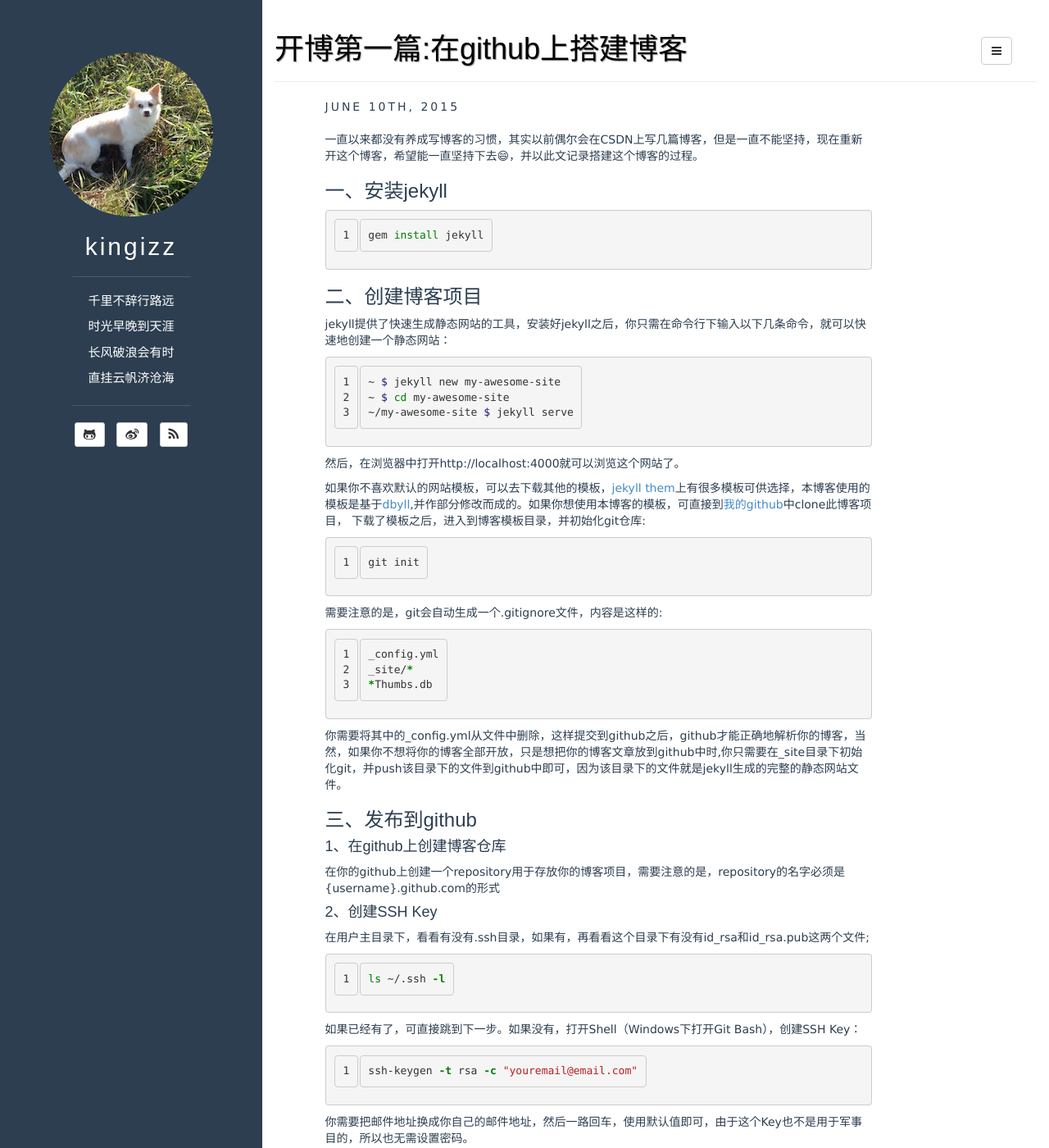
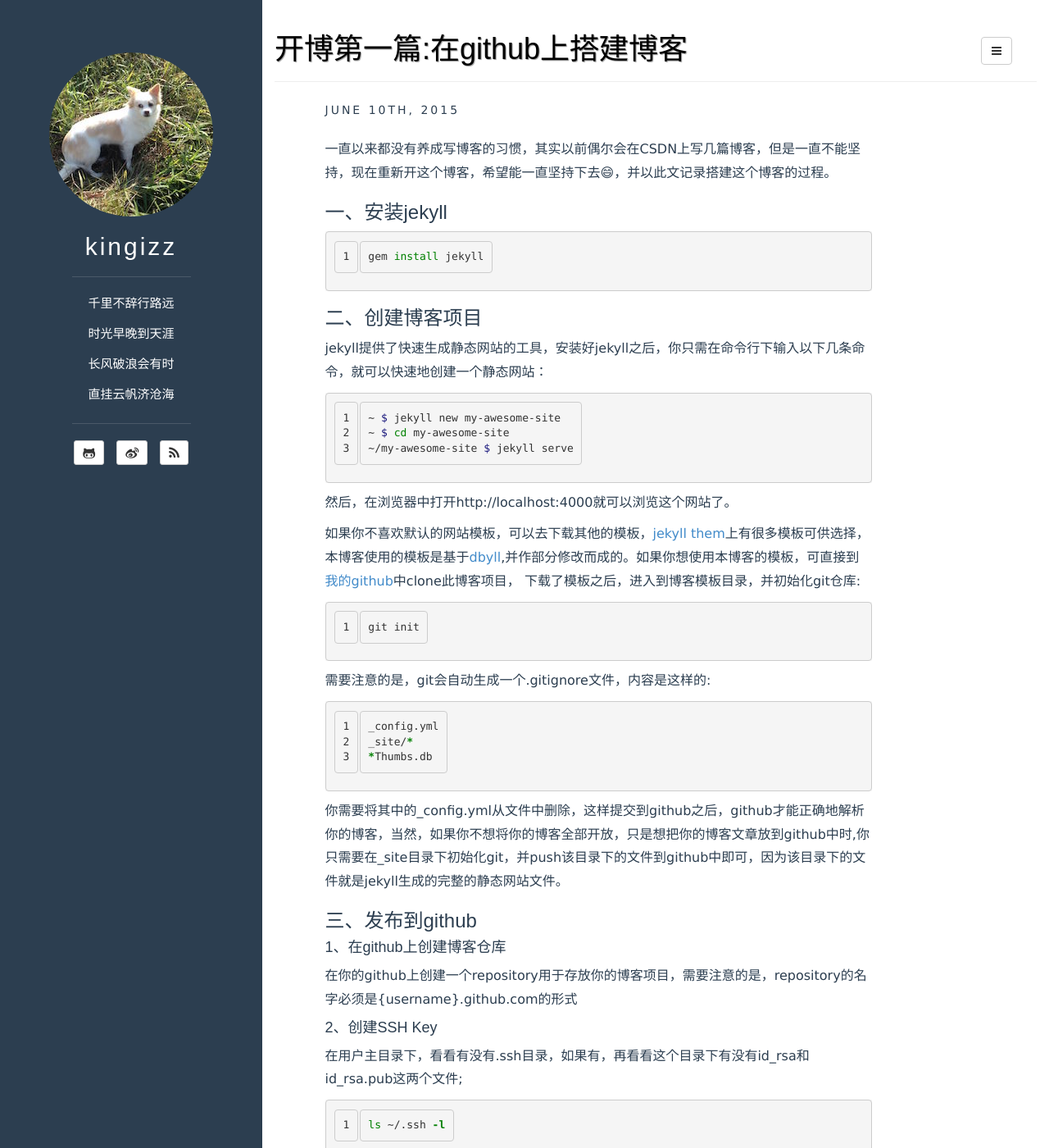
Before and after one commit to zziking/zziking.github.com, a Jekyll site: the page built from _posts/2015-06-10-开博第一篇-在github上搭建博客.md, in a window 1280 px wide and 1400 px high. Shown: the whole window at 82% size. Built offline with Jekyll 4.4.1, drawn with Linux system fonts in a browser that asks for light colours; comment, search, counter and statistics services are not loaded.

Commit message:
调整样式

```diff
--- a/assets/css/style.css
+++ b/assets/css/style.css
@@ -3,8 +3,16 @@ body{
 	color: #2c3e50;
 	font-family: "ff-tisa-web-pro-1", "ff-tisa-web-pro-2", "Lucida Grande", "Hiragino Sans GB", "Hiragino Sans GB W3", "Microsoft YaHei", "WenQuanYi Micro Hei", sans-serif;
 	-webkit-font-smoothing: antialiased;
+	line-height: 1.8;
+	font-size: 16px;
 }
 
+code{
+	color: #2c3e50;
+	background-color: #f5f5f5;
+	font-size: 80%;
+	padding: 2px 4px;
+}
 
 .sidebar {
 	position: fixed;
```
